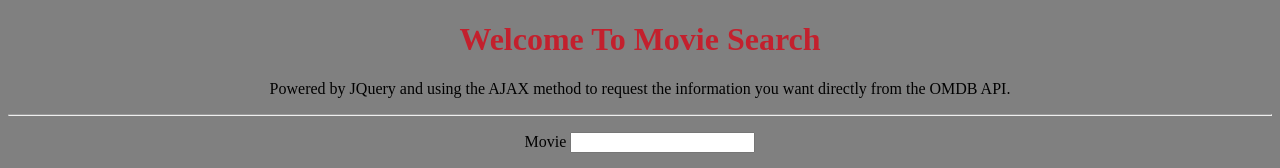
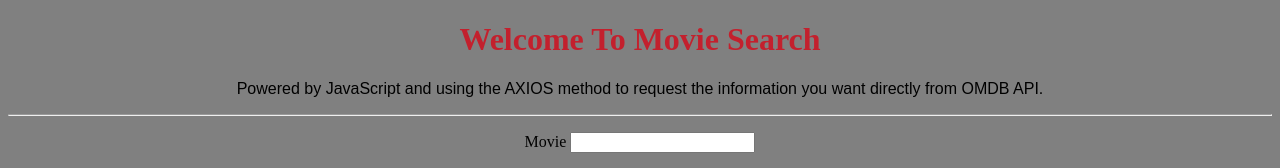
Before and after one commit to nicholasd-uci/axiosMovieApp, a plain HTML site: page index.html in a window 1280 px wide. Shown: the top 168 px of the page. Drawn offline with nearby package versions, Linux system fonts and the light colour scheme.

```diff
--- a/index.html
+++ b/index.html
@@ -10,7 +10,7 @@
 
     <div id="welcome">
         <h1>Welcome To Movie Search</h1>
-        <p>Powered by JQuery and using the AJAX method to request the information you want directly from the OMDB API.</p>
+        <p class="openingP">Powered by JavaScript and using the AXIOS method to request the information you want directly from OMDB API.</p>
     </div>
     <hr>
     <form id="form">
--- a/style.css
+++ b/style.css
@@ -6,3 +6,7 @@
 h1 {
     color: rgb(195, 32, 45);
 }
+
+.openingP{
+    font-family: Arial, Helvetica, sans-serif;
+}
```
Also changed, not shown: 1 other file. Lines whose indentation alone changed are shown as unchanged.
